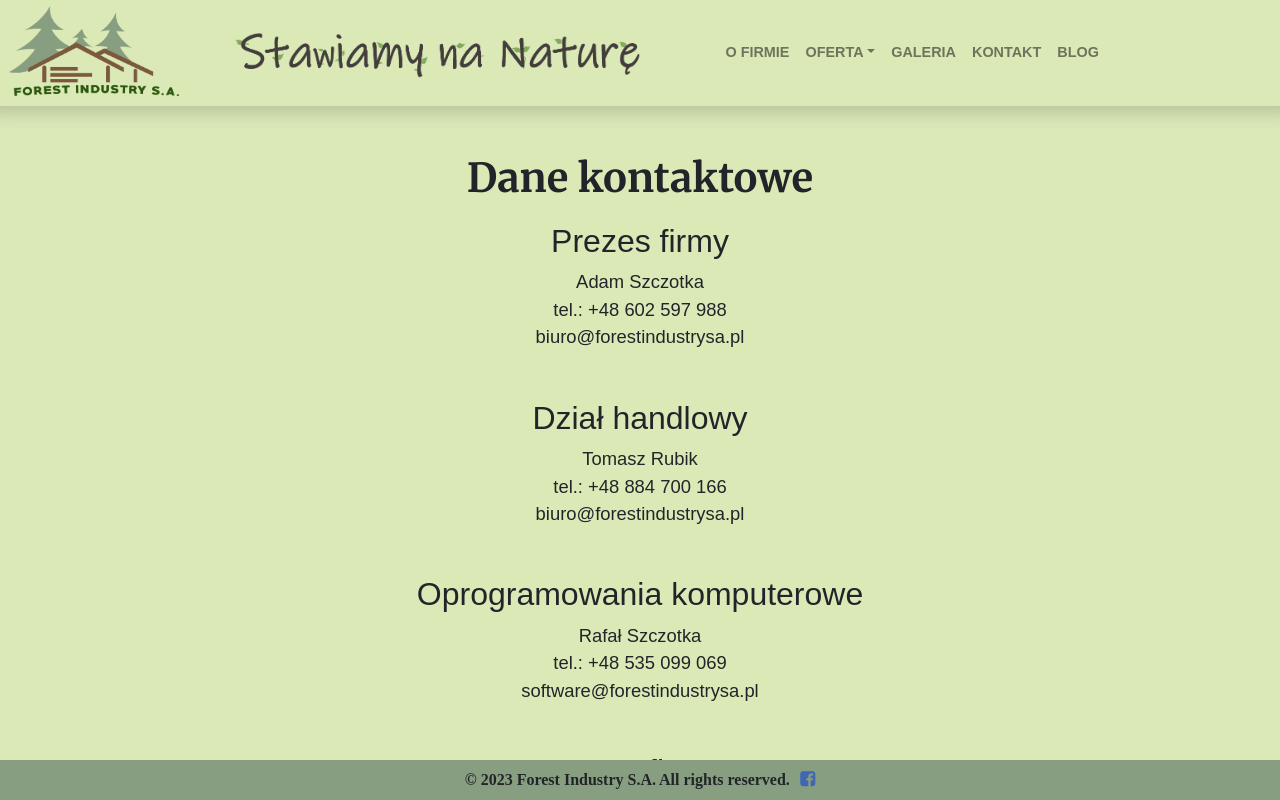
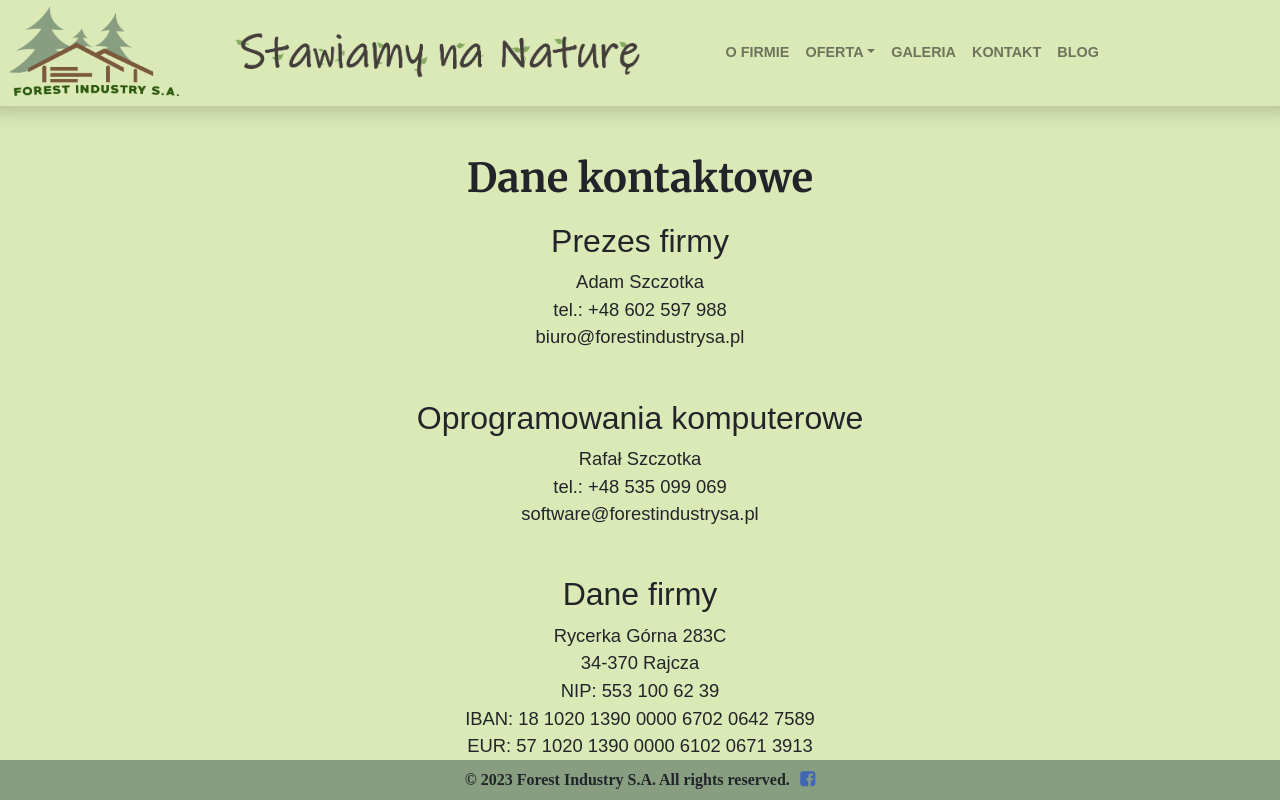
Before and after one commit to spazzola/Forest-Industry-Web-Page-SSR, a Nuxt app: page /TheContact in a window 1280 px wide. Shown: the top 800 px of the page. Built offline with nearby package versions, Linux system fonts and the light colour scheme.

Commit message:
Changed contact's content

```diff
--- a/pages/TheContact.vue
+++ b/pages/TheContact.vue
@@ -8,14 +8,6 @@
         <h2>Prezes firmy</h2>
         Adam Szczotka <br />
         tel.: +48 602 597 988 <br />
-        biuro@forestindustrysa.pl <br />
-        <br />
-      </div>
-
-      <div class="contactTile">
-        <h2>Dział handlowy</h2>
-        Tomasz Rubik <br />
-        tel.: +48 884 700 166 <br />
         biuro@forestindustrysa.pl <br />
         <br />
       </div>
```
